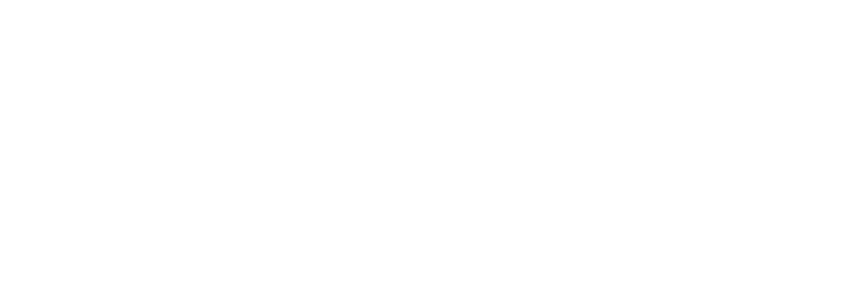
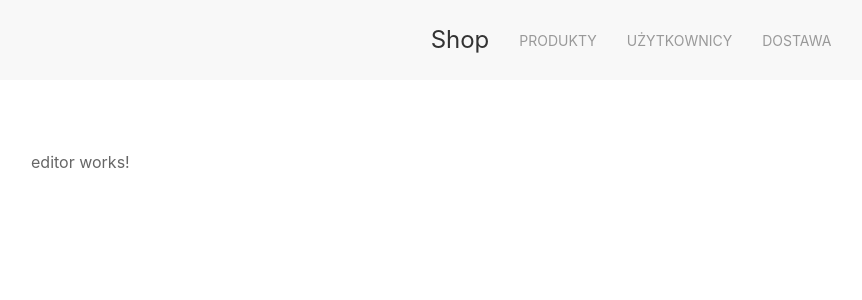
Before and after one commit to skaznik/Shop-Angular, an Angular app in the folder shop/: page /shop/editor in a window 1280 px wide. Before the commit this address led to /. Shown: the top 300 px of the page, without its empty margins (9-871 px from the left). Built offline with nearby package versions, Linux system fonts and the light colour scheme.

Commit message:
angular-shop

```diff
--- a/shop/src/app/app-routing.module.ts
+++ b/shop/src/app/app-routing.module.ts
@@ -4,13 +4,16 @@
 import {ShopComponent} from "./shop/shop.component";
 import {ProductsComponent} from "./shop/products/products.component";
 import {ShippingComponent} from "./shop/shipping/shipping.component";
+import {EditorComponent} from "./shop/products/editor/editor.component";
 
 
 const routes: Routes = [
   {path: '', component: WelcomeComponent},
   {path: 'shop', component: ShopComponent, children: [
       {path: '', component: ProductsComponent},
+      {path: 'editor', component: EditorComponent},
       {path: 'products', component: ProductsComponent},
+      {path: 'products/editor', component: EditorComponent},
       {path: 'shipping', component: ShippingComponent}
     ]},
 ];
--- a/shop/src/app/app.module.ts
+++ b/shop/src/app/app.module.ts
@@ -7,6 +7,7 @@
 import { ShopComponent } from './shop/shop.component';
 import { ShippingComponent } from './shop/shipping/shipping.component';
 import { ProductsComponent } from './shop/products/products.component';
+import { EditorComponent } from './shop/products/editor/editor.component';
 
 @NgModule({
   declarations: [
@@ -14,7 +15,8 @@
     WelcomeComponent,
     ShopComponent,
     ShippingComponent,
-    ProductsComponent
+    ProductsComponent,
+    EditorComponent
   ],
   imports: [
     BrowserModule,
--- /dev/null
+++ b/shop/src/app/shop/products/editor/editor.component.html
@@ -0,0 +1 @@
+<p>editor works!</p>
--- /dev/null
+++ b/shop/src/app/shop/products/editor/editor.component.ts
@@ -0,0 +1,15 @@
+import { Component, OnInit } from '@angular/core';
+
+@Component({
+  selector: 'app-editor',
+  templateUrl: './editor.component.html',
+  styleUrls: ['./editor.component.css']
+})
+export class EditorComponent implements OnInit {
+
+  constructor() { }
+
+  ngOnInit(): void {
+  }
+
+}
--- a/shop/src/app/shop/products/products.component.html
+++ b/shop/src/app/shop/products/products.component.html
@@ -28,5 +28,5 @@
     </tbody>
   </table>
   <div>
-    <a><input style="background-color: #32d296; color: white" class="uk-button" type="button" value="Dodaj produkt"></a>
+    <a routerLink="editor"><input style="background-color: #32d296; color: white" class="uk-button" type="button" value="Dodaj produkt"></a>
   </div>
```
Also changed, not shown: shop/src/app/shop/products/editor/editor.component.css (added).
